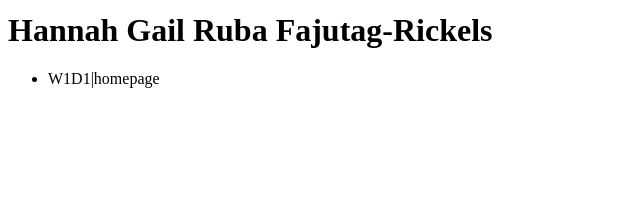
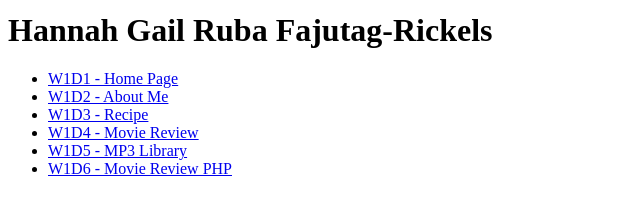
Before and after one commit to hannahgail03/hannahgail03.github.io, a plain HTML site: page index.html in a window 1280 px wide. Shown: the part 211-426 px from the top of the page, without its empty margins (0-640 px from the left). Drawn offline with Linux system fonts and the light colour scheme.

Commit message:
Update index.html
Added Links

```diff
--- a/index.html
+++ b/index.html
@@ -9,7 +9,13 @@
 <img src="images/profile.JPG" width="20%">
 <h1> Hannah Gail Ruba Fajutag-Rickels</h1>
 <ul>
-<li>W1D1|homepage</li>
+<li> <a href="#">W1D1 - Home Page<a></li>
+<li> <a href="#">W1D2 - About Me</a></li>
+<li> <a href="#">W1D3 - Recipe</a></li>
+<li> <a href="#">W1D4 - Movie Review</a></li>
+<li> <a href="#">W1D5 - MP3 Library</a></li>
+<li> <a href="#">W1D6 - Movie Review PHP</a></li>
+
 </ul>
 
 
```
